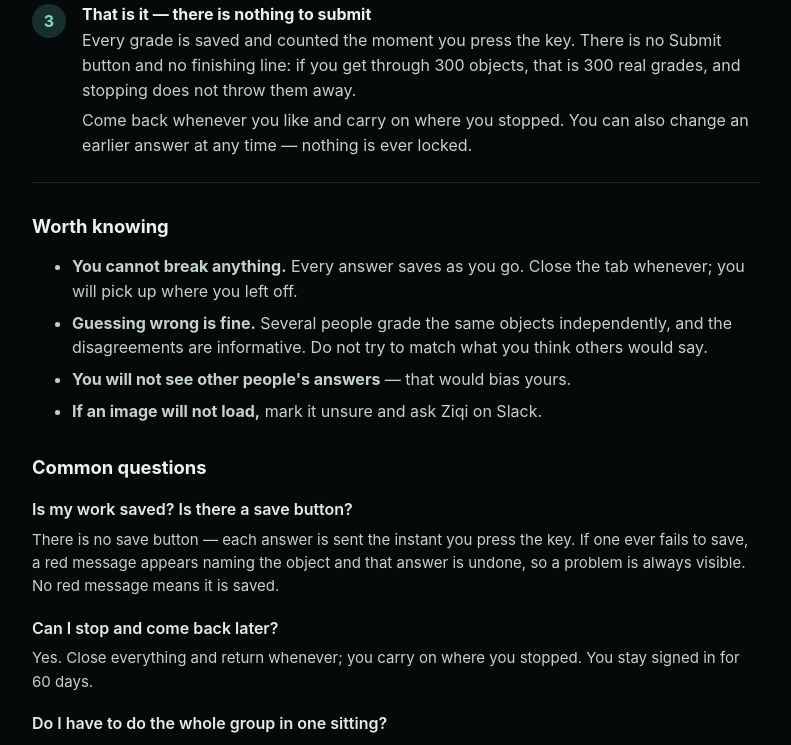
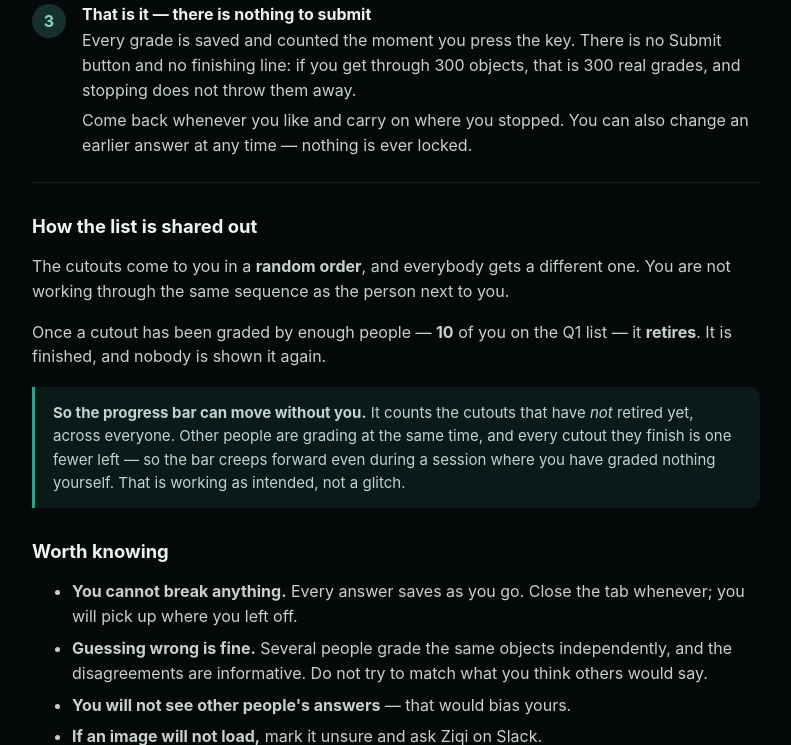
Before and after one commit to ziqil40/LensInspector, a Flask app: page /guide in a window 1280 px wide. Shown: the part 2881-3626 px from the top of the page, without its empty margins (244-1035 px from the left). Run offline with Flask 3, Linux system fonts and the light colour scheme; parts of the project's set-up code (start-up, migrations or seed data) failed here and were passed over.

Commit message:
Guide: explain the random order, retirement, and the moving bar
Three things surprise people once several graders are working at once: the order
is different for everyone, a cutout stops being offered after enough grades, and
the progress bar advances during a session where they graded nothing. The last
one reads as a bug without an explanation, so the guide now gives one.

Co-Authored-By: Claude Opus 5 <noreply@anthropic.com>

```diff
--- a/lensinspect/templates/guide.html
+++ b/lensinspect/templates/guide.html
@@ -170,6 +170,28 @@
   </div>
 </div>
 
+<h2>How the list is shared out</h2>
+
+<p>
+  The cutouts come to you in a <strong>random order</strong>, and everybody gets a
+  different one. You are not working through the same sequence as the person next
+  to you.
+</p>
+
+<p>
+  Once a cutout has been graded by enough people — <strong>10</strong> of you on
+  the Q1 list — it <strong>retires</strong>. It is finished, and nobody is shown
+  it again.
+</p>
+
+<div class="callout">
+  <strong>So the progress bar can move without you.</strong> It counts the
+  cutouts that have <em>not</em> retired yet, across everyone. Other people are
+  grading at the same time, and every cutout they finish is one fewer left — so
+  the bar creeps forward even during a session where you have graded nothing
+  yourself. That is working as intended, not a glitch.
+</div>
+
 <h2>Worth knowing</h2>
 
 <ul>
```
Also changed, not shown: GUIDE.md (+9 -0 lines).
